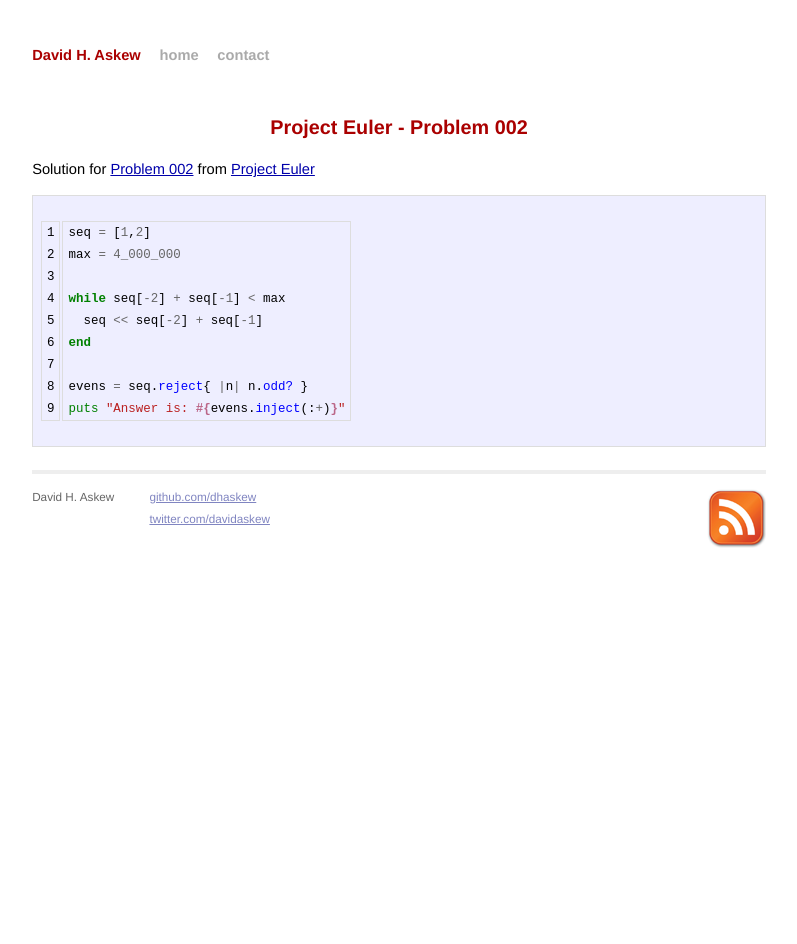
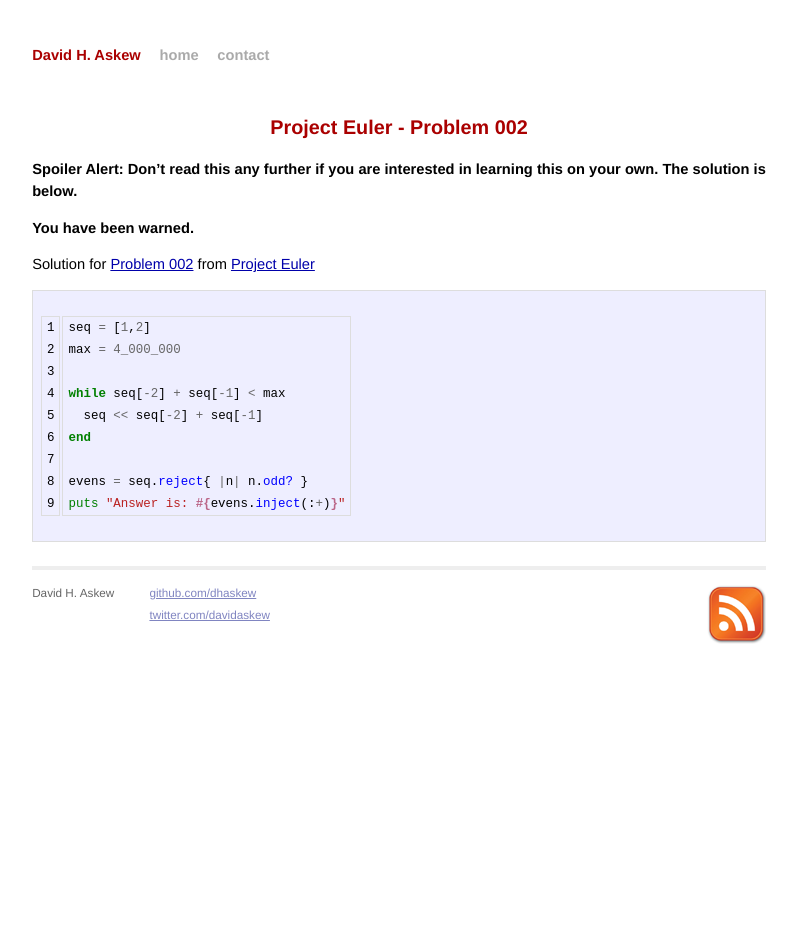
Before and after one commit to dhaskew/blog_old, a Jekyll site: the page built from _posts/2014-10-20-euler_002.md, in a window 1280 px wide. Shown: the whole page, without its empty margins (241-1038 px from the left). Built offline with Jekyll 4.4.1, drawn with Linux system fonts in a browser that asks for light colours; comment, search, counter and statistics services are not loaded.

Commit message:
Euler spoiler added

```diff
--- /dev/null
+++ b/_includes/euler_spoiler.md
@@ -0,0 +1,3 @@
+# Spoiler Alert: Don't read this any further if you are interested in learning this on your own.  The solution is below.
+
+# You have been warned.
--- a/_posts/2014-10-20-euler_002.md
+++ b/_posts/2014-10-20-euler_002.md
@@ -4,6 +4,8 @@
 category: posts
 tags: ruby euler
 ---
+
+{% include euler_spoiler.md %}
 
 Solution for [Problem 002] from [Project Euler]
 
@@ -21,4 +23,4 @@
 {% endhighlight %}
 
 [Project Euler]: https://projecteuler.net
-[Problem 002]: https://projecteuler.net/problem=1
+[Problem 002]: https://projecteuler.net/problem=2
```
Also changed, not shown: _posts/2014-10-19-euler_001.md (+2 -0 lines).
